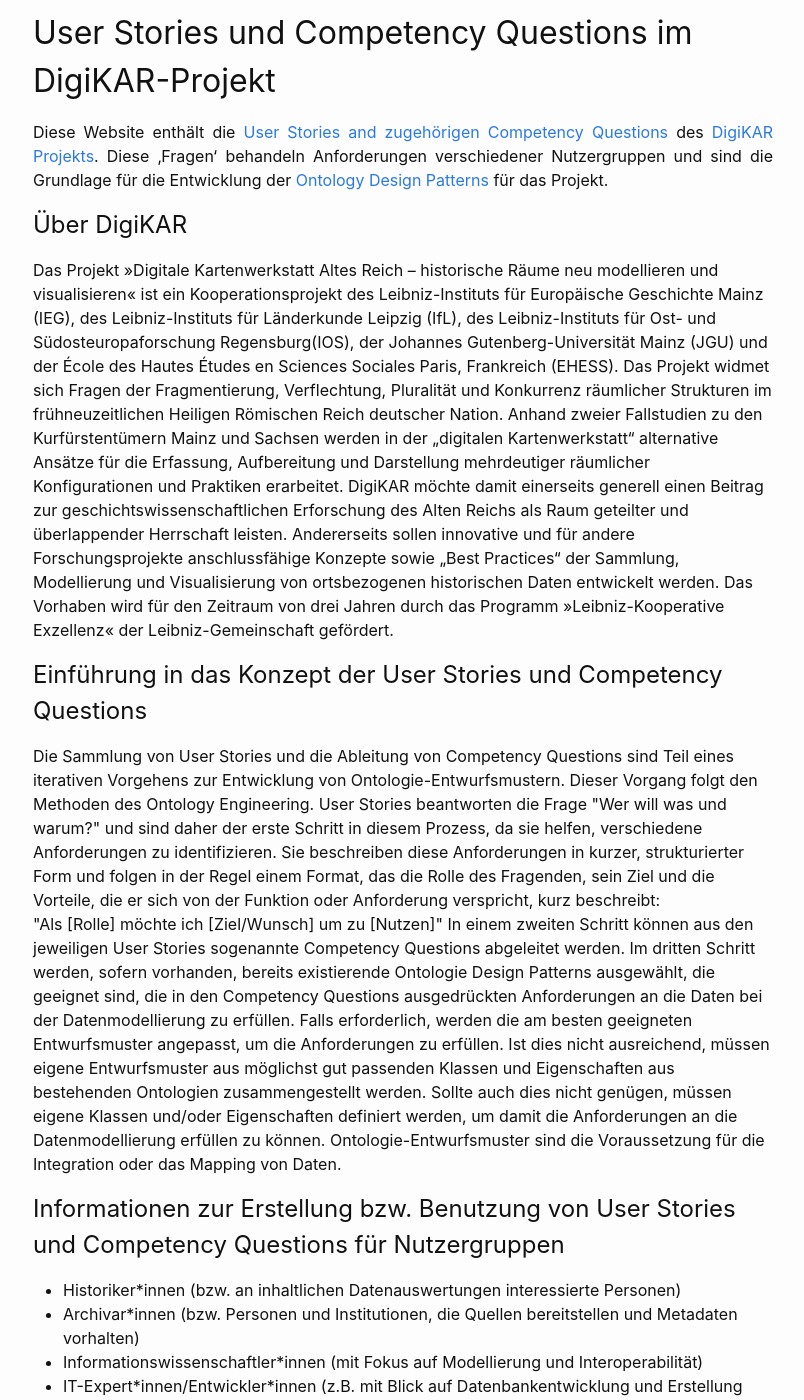
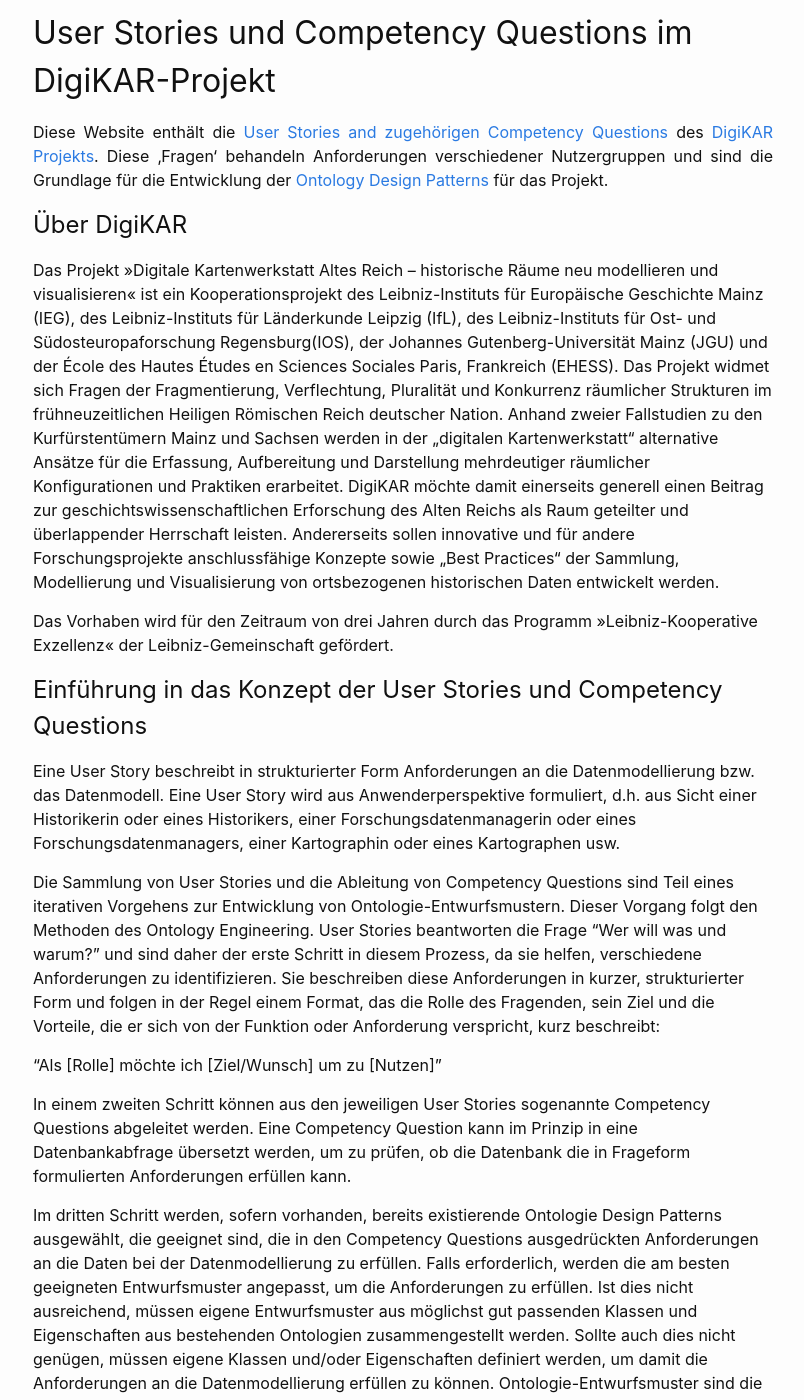
Before and after one commit to ieg-dhr/DigiKAR-Competency-Questions, a Jekyll site: the page built from index.md, in a window 1280 px wide and 1400 px high, scrolled down 268 px. Shown: the whole window, without its empty margins (237-1041 px from the left). Built offline with Jekyll 4.4.1, drawn with Linux system fonts in a browser that asks for light colours; our own code applies the rules of GitHub Pages for plain Markdown files; some of the changed text lies outside the part shown.

Commit message:
Update index.md

```diff
--- a/index.md
+++ b/index.md
@@ -1,28 +1,29 @@
 <a href="https://digikar.eu/"><img src="img/DigiKAR_Logo_020921.svg" width="23%" alt="DigiKAR-Logo"></a>
 
 # User Stories und Competency Questions im DigiKAR-Projekt
+
 <p align="justify">Diese Website enthält die <a href="competency-questions/">User Stories and zugehörigen Competency Questions</a> des <a href="https://digikar.eu/">DigiKAR Projekts</a>. Diese ‚Fragen‘ behandeln Anforderungen verschiedener Nutzergruppen und sind die Grundlage für die Entwicklung der <a href="https://ieg-dhr.github.io/DigiKAR-Ontology-Design/">Ontology Design Patterns</a> für das Projekt.</p>
 
 
-<h2>Über DigiKAR</h2>
-<p> Das Projekt »Digitale Kartenwerkstatt Altes Reich – historische Räume neu modellieren und visualisieren« ist ein Kooperationsprojekt des Leibniz-Instituts für Europäische Geschichte Mainz (IEG), des Leibniz-Instituts für Länderkunde Leipzig (IfL), des Leibniz-Instituts für Ost- und Südosteuropaforschung Regensburg(IOS), der Johannes Gutenberg-Universität Mainz (JGU) und der École des Hautes Études en Sciences Sociales Paris, Frankreich (EHESS). Das Projekt widmet sich Fragen der Fragmentierung, Verflechtung, Pluralität und Konkurrenz räumlicher Strukturen im frühneuzeitlichen Heiligen Römischen Reich deutscher Nation. Anhand zweier Fallstudien zu den Kurfürstentümern Mainz und Sachsen werden in der „digitalen Kartenwerkstatt“ alternative Ansätze für die Erfassung, Aufbereitung und Darstellung mehrdeutiger räumlicher Konfigurationen und Praktiken erarbeitet. DigiKAR möchte damit einerseits generell einen Beitrag zur geschichtswissenschaftlichen Erforschung des Alten Reichs als Raum geteilter und überlappender Herrschaft leisten. Andererseits sollen innovative und für andere Forschungsprojekte anschlussfähige Konzepte sowie „Best Practices“ der Sammlung, Modellierung und Visualisierung von ortsbezogenen historischen Daten entwickelt werden.
+## Über DigiKAR
+
+Das Projekt »Digitale Kartenwerkstatt Altes Reich – historische Räume neu modellieren und visualisieren« ist ein Kooperationsprojekt des Leibniz-Instituts für Europäische Geschichte Mainz (IEG), des Leibniz-Instituts für Länderkunde Leipzig (IfL), des Leibniz-Instituts für Ost- und Südosteuropaforschung Regensburg(IOS), der Johannes Gutenberg-Universität Mainz (JGU) und der École des Hautes Études en Sciences Sociales Paris, Frankreich (EHESS). Das Projekt widmet sich Fragen der Fragmentierung, Verflechtung, Pluralität und Konkurrenz räumlicher Strukturen im frühneuzeitlichen Heiligen Römischen Reich deutscher Nation. Anhand zweier Fallstudien zu den Kurfürstentümern Mainz und Sachsen werden in der „digitalen Kartenwerkstatt“ alternative Ansätze für die Erfassung, Aufbereitung und Darstellung mehrdeutiger räumlicher Konfigurationen und Praktiken erarbeitet. DigiKAR möchte damit einerseits generell einen Beitrag zur geschichtswissenschaftlichen Erforschung des Alten Reichs als Raum geteilter und überlappender Herrschaft leisten. Andererseits sollen innovative und für andere Forschungsprojekte anschlussfähige Konzepte sowie „Best Practices“ der Sammlung, Modellierung und Visualisierung von ortsbezogenen historischen Daten entwickelt werden.
 
 Das Vorhaben wird für den Zeitraum von drei Jahren durch das Programm »Leibniz-Kooperative Exzellenz« der Leibniz-Gemeinschaft gefördert.
 
+## Einführung in das Konzept der User Stories und Competency Questions
 
-</p>
+Eine User Story beschreibt in strukturierter Form Anforderungen an die Datenmodellierung bzw. das Datenmodell. Eine User Story wird aus Anwenderperspektive formuliert, d.h. aus Sicht einer Historikerin oder eines Historikers, einer Forschungsdatenmanagerin oder eines Forschungsdatenmanagers, einer Kartographin oder eines Kartographen usw.
 
-<h2>Einführung in das Konzept der User Stories und Competency Questions</h2>
-<p> Die Sammlung von User Stories und die Ableitung von Competency Questions sind Teil eines iterativen Vorgehens zur Entwicklung von Ontologie-Entwurfsmustern. Dieser Vorgang folgt den Methoden des Ontology Engineering.  User Stories beantworten die Frage "Wer will was und warum?" und sind daher der erste Schritt in diesem Prozess, da sie helfen, verschiedene Anforderungen zu identifizieren. Sie beschreiben diese Anforderungen in kurzer, strukturierter Form und folgen in der Regel einem Format, das die Rolle des Fragenden, sein Ziel und die Vorteile, die er sich von der Funktion oder Anforderung verspricht, kurz beschreibt: <br /> "Als [Rolle] möchte ich [Ziel/Wunsch] um zu [Nutzen]"
+Die Sammlung von User Stories und die Ableitung von Competency Questions sind Teil eines iterativen Vorgehens zur Entwicklung von Ontologie-Entwurfsmustern. Dieser Vorgang folgt den Methoden des Ontology Engineering. User Stories beantworten die Frage "Wer will was und warum?" und sind daher der erste Schritt in diesem Prozess, da sie helfen, verschiedene Anforderungen zu identifizieren. Sie beschreiben diese Anforderungen in kurzer, strukturierter Form und folgen in der Regel einem Format, das die Rolle des Fragenden, sein Ziel und die Vorteile, die er sich von der Funktion oder Anforderung verspricht, kurz beschreibt:
 
-In einem zweiten Schritt können aus den jeweiligen User Stories sogenannte Competency Questions abgeleitet werden.
+"Als [Rolle] möchte ich [Ziel/Wunsch] um zu [Nutzen]"
+
+In einem zweiten Schritt können aus den jeweiligen User Stories sogenannte Competency Questions abgeleitet werden. Eine Competency Question kann im Prinzip in eine Datenbankabfrage übersetzt werden, um zu prüfen, ob die Datenbank die in Frageform formulierten Anforderungen erfüllen kann.
 
 Im dritten Schritt werden, sofern vorhanden, bereits existierende Ontologie Design Patterns ausgewählt, die geeignet sind, die in den Competency Questions ausgedrückten Anforderungen an die Daten bei der Datenmodellierung zu erfüllen. Falls erforderlich, werden die am besten geeigneten Entwurfsmuster angepasst, um die Anforderungen zu erfüllen. Ist dies nicht ausreichend, müssen eigene Entwurfsmuster aus möglichst gut passenden Klassen und Eigenschaften aus bestehenden Ontologien zusammengestellt werden. Sollte auch dies nicht genügen, müssen eigene Klassen und/oder Eigenschaften definiert werden, um damit die Anforderungen an die Datenmodellierung erfüllen zu können. Ontologie-Entwurfsmuster sind die Voraussetzung für die Integration oder das Mapping von Daten.
 
-
-</p>
-
-<h2>Informationen zur Erstellung bzw. Benutzung von User Stories und Competency Questions für Nutzergruppen</h2>
+## Informationen zur Erstellung bzw. Benutzung von User Stories und Competency Questions für Nutzergruppen
 
 <ul>
   <li>Historiker*innen (bzw. an inhaltlichen Datenauswertungen interessierte Personen)</li>
```
